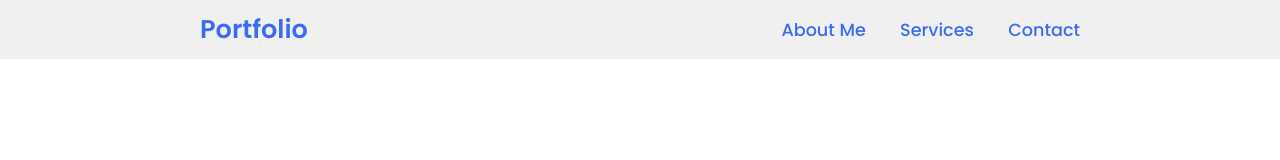
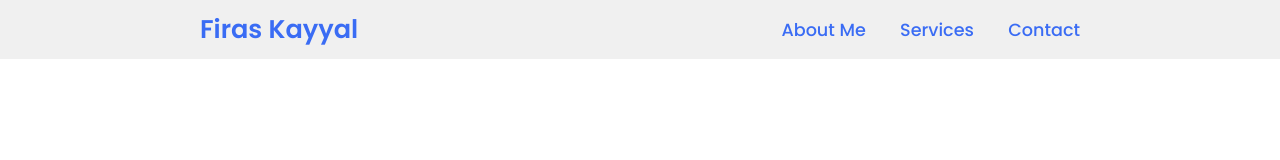
Before and after one commit to 224043/My-Portfolio, a plain HTML site: page index.html in a window 1280 px wide. Shown: the top 160 px of the page. Drawn offline with Linux system fonts and the light colour scheme.

Commit message:
Update index.html

```diff
--- a/index.html
+++ b/index.html
@@ -11,7 +11,7 @@
 <body>
 
     <header>
-        <a href="#" class="logo">Portfolio</a>
+        <a href="#" class="logo">Firas Kayyal</a>
         <nav class="navigation">
             <a href="#about">About Me</a>
             <a href="#services">Services</a>
```
